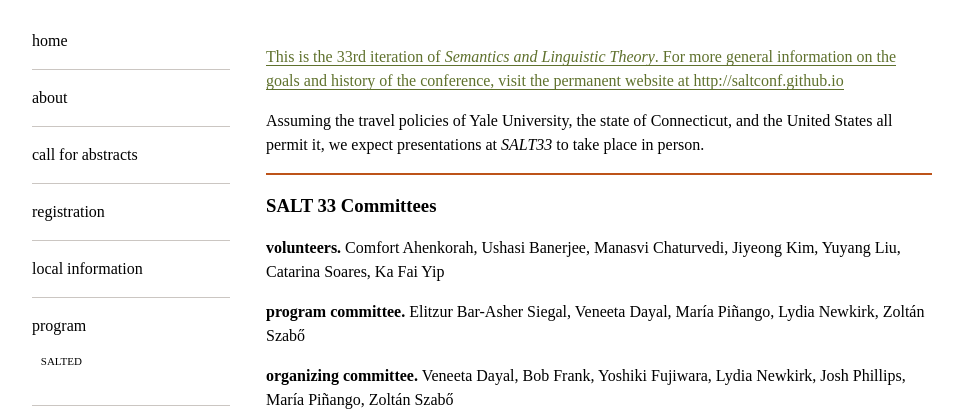
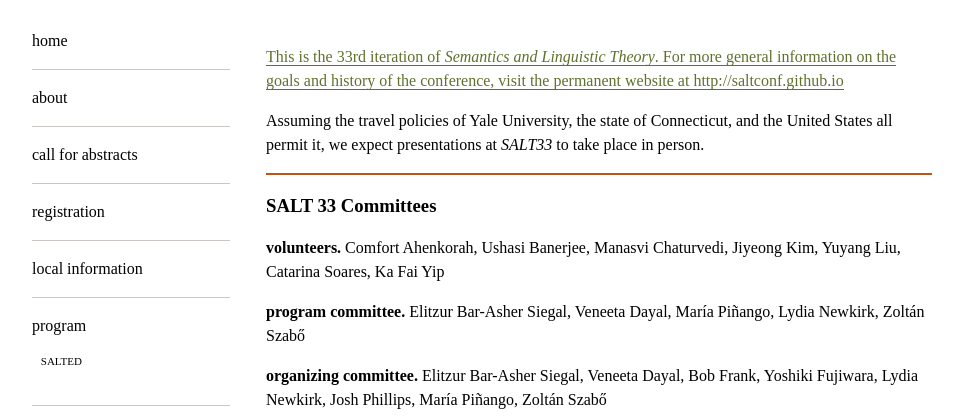
Before and after one commit to saltconf/salt33, a plain HTML site: page about.html in a window 1280 px wide. Shown: the part 382-800 px from the top of the page, without its empty margins (158-1121 px from the left). Drawn offline with nearby package versions, Linux system fonts and the light colour scheme; files that its build step writes are made by us from their sources.

Commit message:
Update about.html

```diff
--- a/about.html
+++ b/about.html
@@ -49,7 +49,7 @@
 
 
             <p>
-	    <b>organizing committee.</b> Veneeta Dayal, Bob Frank, Yoshiki Fujiwara, Lydia Newkirk, Josh Phillips, María Piñango, Zoltán Szabő </p>
+	    <b>organizing committee.</b> Elitzur Bar-Asher Siegal, Veneeta Dayal, Bob Frank, Yoshiki Fujiwara, Lydia Newkirk, Josh Phillips, María Piñango, Zoltán Szabő </p>
             <p>
 	    <i>To contact us, please email</i> <a href="mailto:saltT33.yale@gmail.com">
               <span style="font-family: monospace">salt33.yale@gmail.com</span></a>.
```
